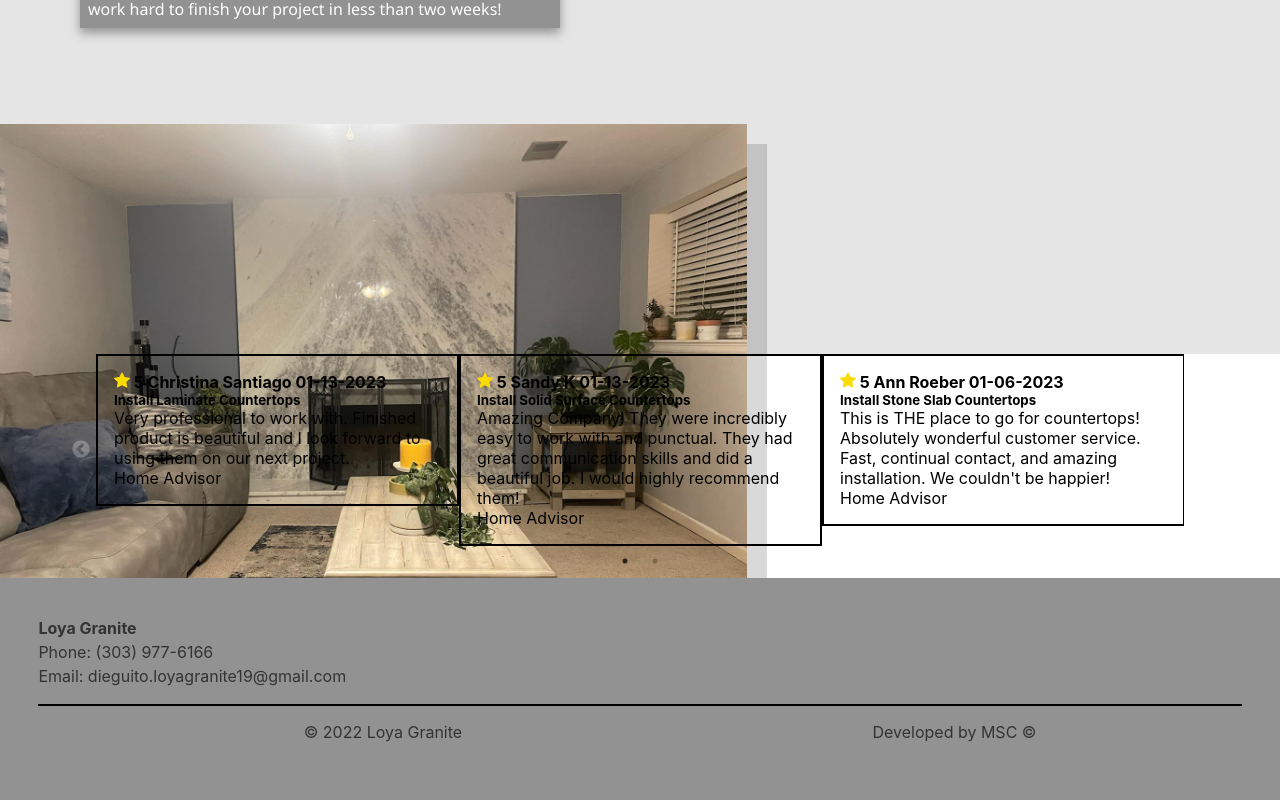
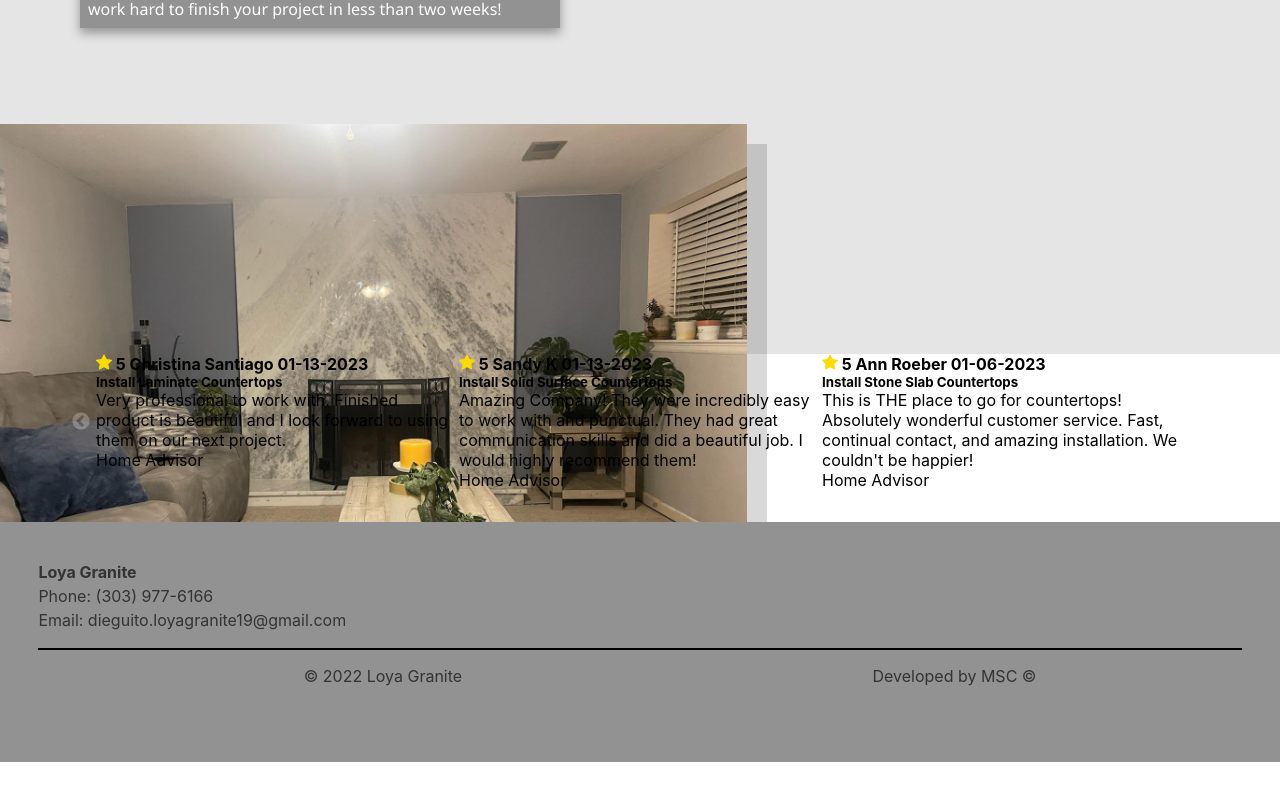
Before and after one commit to mrivera0014/loya-granite, a React (Create React App) app: page / in a window 1280 px wide. Shown: the part 1317-2117 px from the top of the page. After the commit the page ends 2079 px from the top, so only its background shows below. Built offline with nearby package versions, Linux system fonts and the light colour scheme.

Commit message:
styling reviews cards

```diff
--- a/src/Components/Reviews/Reviews.css
+++ b/src/Components/Reviews/Reviews.css
@@ -7,8 +7,8 @@ article {
 }
 
 .reviewItem {
-    border: solid 2px black;
-    padding: 1rem;
+    /* border: solid 2px black;
+    padding: 1rem; */
     /* min-width: 20rem;
     min-height: 12rem;
     margin: 2rem; */
```
